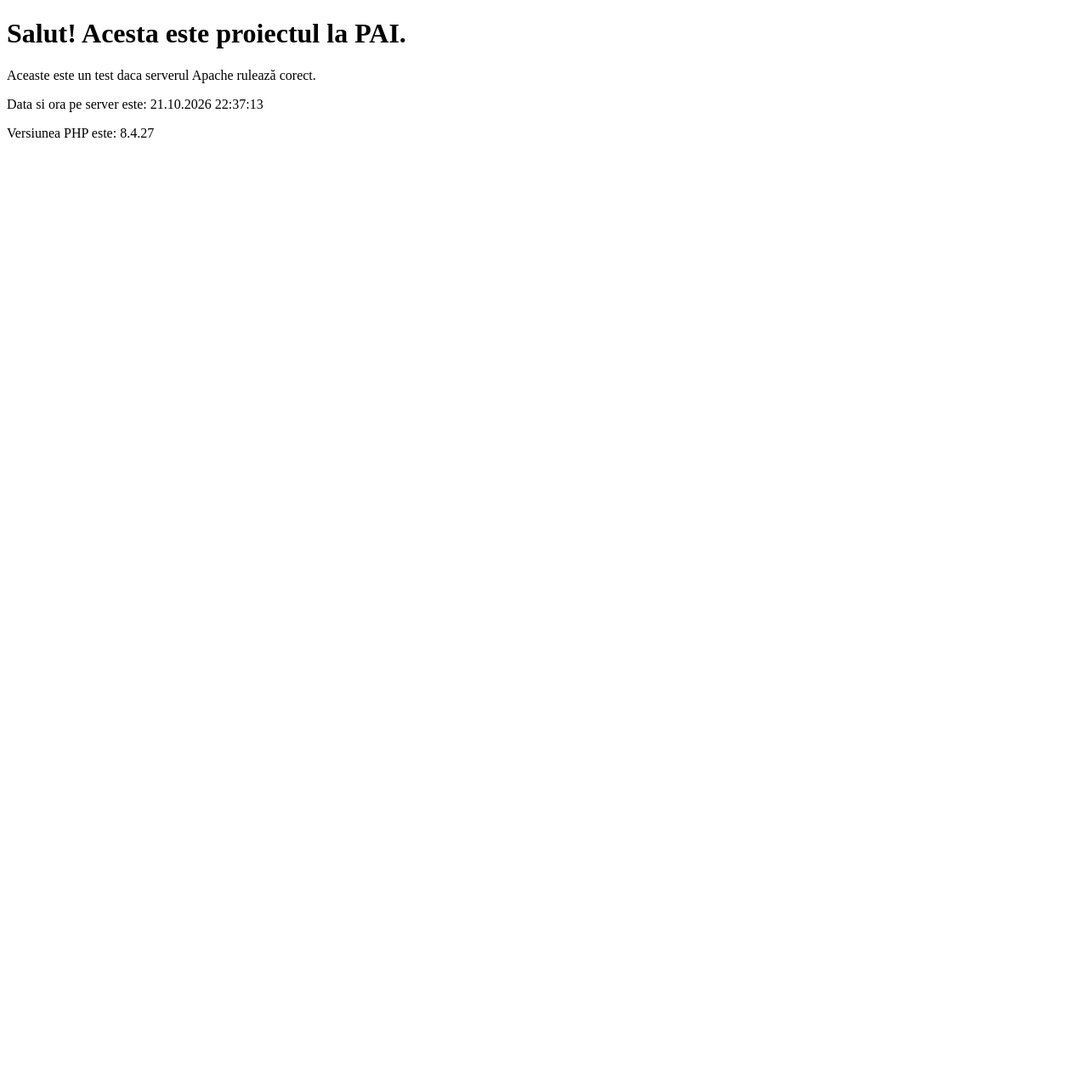
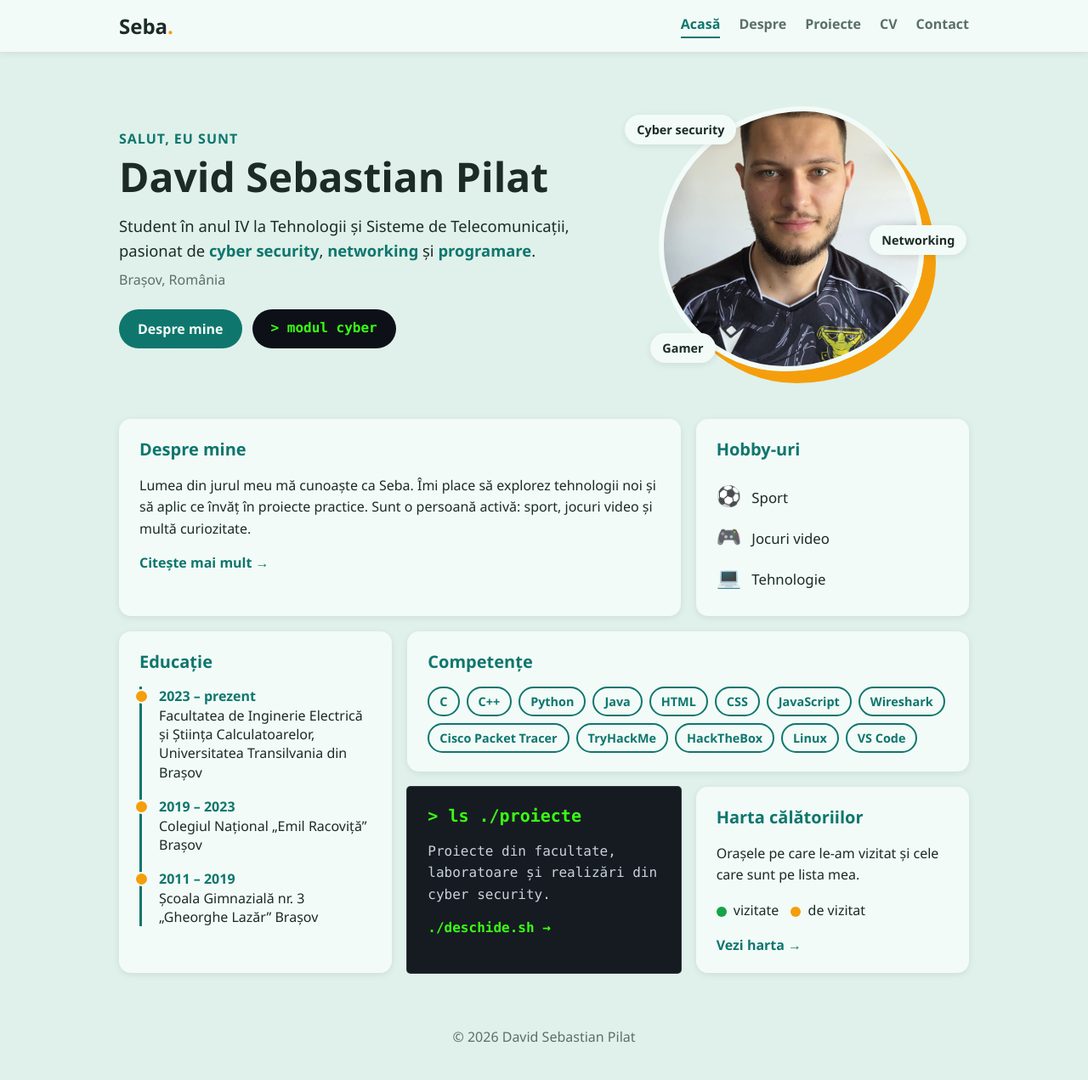
Before and after one commit to seba-dvd/seba-portfolio, a PHP site: page / in a window 1280 px wide. Shown: the whole page at 85% size. Before the commit the page ends 162 px from the top, so only its background shows below. Run offline with PHP 8.4, Linux system fonts and the light colour scheme.

Commit message:
feat(size): creative home page with heor and bento grid

```diff
--- /dev/null
+++ b/www/css/style.css
@@ -0,0 +1,383 @@
+/* ===== Theme 1: personal (default) ===== */
+:root {
+    --fundal: #dff1ea;          /* page background: pale green */
+    --card: #f2fbf7;            /* card background: mint */
+    --text: #1c2b26;
+    --text-slab: #5b6f68;       /* secondary text: grey-green */
+    --accent: #0f766e;          /* main colour: teal */
+    --accent-2: #f59e0b;        /* fun colour: amber */
+    --font: "Segoe UI", Arial, sans-serif;
+    --raza: 14px;               /* corner rounding */
+    --umbra: 0 2px 8px rgba(0, 0, 0, 0.08);
+}
+
+/* ===== Theme 2: cyber (on <body class="tema-cyber"> or on a single card) ===== */
+.tema-cyber {
+    --fundal: #0d1117;
+    --card: #161b22;
+    --text: #c9d1d9;
+    --text-slab: #8b949e;
+    --accent: #39ff14;          /* neon green */
+    --accent-2: #00e5ff;        /* cyan */
+    --font: Consolas, "Courier New", monospace;
+    --raza: 4px;                /* sharper corners */
+    --umbra: 0 0 0 1px #30363d; /* thin outline instead of a shadow */
+}
+
+/* ===== Base ===== */
+body {
+    margin: 0;
+    background: var(--fundal);
+    color: var(--text);
+    font-family: var(--font);
+}
+
+/* ===== Menu: logo on the left, links on the right ===== */
+header {
+    background: var(--card);
+    box-shadow: var(--umbra);
+}
+
+nav {
+    display: flex;
+    justify-content: space-between;   /* logo left, links right */
+    align-items: center;
+    max-width: 1000px;
+    margin: 0 auto;
+    padding: 14px 20px;
+}
+
+.logo {
+    font-size: 1.5em;
+    font-weight: 800;
+    color: var(--text);
+    text-decoration: none;
+}
+
+.logo span {
+    color: var(--accent-2);           /* the coloured dot */
+}
+
+.meniu {
+    display: flex;
+    gap: 22px;
+}
+
+.meniu a {
+    color: var(--text-slab);
+    text-decoration: none;
+    font-weight: 600;
+    padding-bottom: 4px;
+    border-bottom: 2px solid transparent;
+}
+
+.meniu a:hover,
+.meniu a.activ {
+    color: var(--accent);
+    border-bottom-color: var(--accent);   /* underline the current page */
+}
+
+/* ===== Main content ===== */
+main {
+    max-width: 1000px;
+    margin: 0 auto;
+    padding: 24px 20px;
+}
+
+/* ===== Hero: two columns, text + photo ===== */
+.hero {
+    display: grid;
+    grid-template-columns: 1.3fr 1fr;     /* text column is a bit wider */
+    gap: 40px;
+    align-items: center;
+    padding: 40px 0 56px;
+}
+
+.salut {
+    margin: 0;
+    color: var(--accent);
+    font-weight: 700;
+    letter-spacing: 1px;
+    text-transform: uppercase;
+}
+
+.hero h1 {
+    font-size: 3em;
+    line-height: 1.1;
+    margin: 8px 0 16px;
+}
+
+.tagline {
+    font-size: 1.15em;
+    line-height: 1.6;
+    margin: 0 0 8px;
+}
+
+.tagline strong {
+    color: var(--accent);
+}
+
+.locatie {
+    color: var(--text-slab);
+    margin: 0 0 24px;
+}
+
+.butoane {
+    display: flex;
+    gap: 12px;
+    flex-wrap: wrap;                      /* buttons wrap on small screens */
+}
+
+.btn {
+    display: inline-block;
+    padding: 12px 22px;
+    border-radius: 999px;                 /* pill shape */
+    background: var(--accent);
+    color: var(--card);
+    text-decoration: none;
+    font-weight: 700;
+    transition: transform 0.2s;
+}
+
+.btn:hover {
+    transform: translateY(-2px);
+}
+
+/* The "cyber mode" button already looks like the other world */
+.btn-cyber {
+    background: #0d1117;
+    color: #39ff14;
+    font-family: Consolas, "Courier New", monospace;
+}
+
+/* Photo with an organic "blob" shape and floating badges */
+.hero-poza {
+    position: relative;                   /* badges are placed relative to this box */
+    justify-self: center;
+}
+
+.poza {
+    display: block;
+    width: 300px;
+    height: 300px;
+    object-fit: cover;
+    border: 6px solid var(--card);
+    box-shadow: 14px 14px 0 var(--accent-2);
+    border-radius: 60% 40% 55% 45% / 50% 60% 40% 50%;
+    animation: blob 8s ease-in-out infinite;
+}
+
+/* The blob slowly changes shape */
+@keyframes blob {
+    50% {
+        border-radius: 40% 60% 45% 55% / 60% 40% 60% 40%;
+    }
+}
+
+.insigna {
+    position: absolute;
+    background: var(--card);
+    color: var(--text);
+    padding: 8px 14px;
+    border-radius: 999px;
+    font-size: 0.9em;
+    font-weight: 600;
+    box-shadow: var(--umbra);
+    white-space: nowrap;
+}
+
+.insigna-1 { top: 10px;    left: -40px; }
+.insigna-2 { top: 140px;   right: -50px; }
+.insigna-3 { bottom: 10px; left: -10px; }
+
+/* ===== Bento grid ===== */
+.bento {
+    display: grid;
+    grid-template-columns: repeat(3, 1fr);
+    gap: 18px;
+    /* Each name is a card; repeating a name makes that card span several cells */
+    grid-template-areas:
+        "despre    despre     hobby"
+        "educatie  competente competente"
+        "educatie  proiecte   harta";
+}
+
+.despre     { grid-area: despre; }
+.hobby      { grid-area: hobby; }
+.educatie   { grid-area: educatie; }
+.competente { grid-area: competente; }
+.proiecte   { grid-area: proiecte; }
+.harta      { grid-area: harta; }
+
+/* ===== Cards ===== */
+.card {
+    background: var(--card);
+    color: var(--text);
+    font-family: var(--font);
+    border-radius: var(--raza);
+    padding: 22px 24px;
+    box-shadow: var(--umbra);
+    transition: transform 0.2s;
+}
+
+.card:hover {
+    transform: translateY(-4px);          /* lift on hover */
+}
+
+.card h2 {
+    margin-top: 0;
+    color: var(--accent);
+    font-size: 1.25em;
+}
+
+.card p {
+    line-height: 1.6;
+}
+
+.link {
+    color: var(--accent);
+    font-weight: 700;
+    text-decoration: none;
+}
+
+/* Hobbies */
+.lista-hobby {
+    list-style: none;
+    padding: 0;
+    margin: 0;
+}
+
+.lista-hobby li {
+    padding: 8px 0;
+    font-size: 1.05em;
+}
+
+.lista-hobby span {
+    font-size: 1.4em;
+    margin-right: 8px;
+}
+
+/* Education timeline: a vertical line with dots */
+.timeline {
+    list-style: none;
+    margin: 0;
+    padding: 0 0 0 20px;
+    border-left: 3px solid var(--accent);
+}
+
+.timeline li {
+    position: relative;
+    margin-bottom: 18px;
+    line-height: 1.4;
+}
+
+.timeline li::before {
+    content: "";
+    position: absolute;
+    left: -29px;
+    top: 3px;
+    width: 13px;
+    height: 13px;
+    border-radius: 50%;
+    background: var(--accent-2);
+    border: 2px solid var(--card);
+}
+
+.an {
+    display: block;
+    font-weight: 700;
+    color: var(--accent);
+}
+
+/* Skills as tags */
+.taguri {
+    list-style: none;
+    padding: 0;
+    margin: 0;
+    display: flex;
+    flex-wrap: wrap;
+    gap: 8px;
+}
+
+.taguri li {
+    padding: 6px 12px;
+    border-radius: 999px;
+    border: 2px solid var(--accent);
+    color: var(--accent);
+    font-weight: 600;
+    font-size: 0.9em;
+}
+
+/* Map teaser: legend dots */
+.punct {
+    display: inline-block;
+    width: 12px;
+    height: 12px;
+    border-radius: 50%;
+    margin: 0 4px 0 10px;
+    vertical-align: middle;
+}
+
+.punct:first-child { margin-left: 0; }
+.punct.vizitat { background: #16a34a; }   /* green: visited */
+.punct.dorit   { background: #f59e0b; }   /* amber: want to visit */
+
+/* ===== Footer ===== */
+footer {
+    text-align: center;
+    color: var(--text-slab);
+    padding: 24px;
+}
+
+/* ===== Phones and narrow screens ===== */
+@media (max-width: 760px) {
+    nav {
+        flex-direction: column;
+        gap: 10px;
+    }
+
+    .meniu {
+        gap: 14px;
+        flex-wrap: wrap;
+        justify-content: center;
+    }
+
+    .hero {
+        grid-template-columns: 1fr;       /* one column: photo under text */
+        text-align: center;
+        padding-top: 16px;
+    }
+
+    .hero h1 {
+        font-size: 2.2em;
+    }
+
+    .butoane {
+        justify-content: center;
+    }
+
+    .poza {
+        width: 220px;
+        height: 220px;
+    }
+
+    .insigna-1 { left: -20px; }
+    .insigna-2 { right: -20px; top: 100px; }
+
+    .bento {
+        grid-template-columns: 1fr;
+        grid-template-areas:
+            "despre"
+            "hobby"
+            "competente"
+            "educatie"
+            "proiecte"
+            "harta";
+    }
+}
+
+/* Respect users who turned off animations in their system settings */
+@media (prefers-reduced-motion: reduce) {
+    .poza { animation: none; }
+    .card, .btn { transition: none; }
+}
--- a/www/index.php
+++ b/www/index.php
@@ -1,20 +1,131 @@
 <!DOCTYPE html>
 <html lang="ro">
-    <head>
-        <meta charset ="UTF-8">
-        <title>Proiect PAI</title>
-    </head>
-    <body>
-        <h1>Salut! Acesta este proiectul la PAI.</h1>
-        <p>Aceaste este un test daca serverul Apache rulează corect.</p>
+<head>
+    <meta charset="UTF-8">
+    <meta name="viewport" content="width=device-width, initial-scale=1.0">
+    <title>David Sebastian Pilat – Acasă</title>
+    <link rel="stylesheet" href="css/style.css">
+</head>
 
-            <?php
-            // Fusul orar al Romaniei
-            date_default_timezone_set('Europe/Bucharest');
-            // BOra si data curenta pe server
-            echo "<p>Data si ora pe server este: " . date("d.m.Y H:i:s") . "</p>";
-            ?>
+<body>
+    <header>
+        <nav>
+            <a class="logo" href="index.php">Seba<span>.</span></a>
+            <div class="meniu">
+                <a class="activ" href="index.php">Acasă</a>
+                <a href="despre.php">Despre</a>
+                <a href="proiecte.php">Proiecte</a>
+                <a href="cv.php">CV</a>
+                <a href="contact.php">Contact</a>
+            </div>
+        </nav>
+    </header>
 
-        <p>Versiunea PHP este: <?php echo phpversion(); ?></p>
-    </body>
+    <main>
+        <!-- ===== Hero: text on the left, photo on the right ===== -->
+        <section class="hero">
+            <div class="hero-text">
+                <p class="salut">Salut, eu sunt</p>
+                <h1>David Sebastian Pilat</h1>
+                <p class="tagline">
+                    Student în anul IV la Tehnologii și Sisteme de Telecomunicații,
+                    pasionat de <strong>cyber security</strong>, <strong>networking</strong>
+                    și <strong>programare</strong>.
+                </p>
+                <p class="locatie">Brașov, România</p>
+                <div class="butoane">
+                    <a class="btn" href="despre.php">Despre mine</a>
+                    <a class="btn btn-cyber" href="proiecte.php">&gt; modul cyber</a>
+                </div>
+            </div>
+
+            <div class="hero-poza">
+                <img class="poza" src="img/profil.jpeg" alt="Fotografia lui David Sebastian Pilat">
+                <span class="insigna insigna-1">Cyber security</span>
+                <span class="insigna insigna-2">Networking</span>
+                <span class="insigna insigna-3">Gamer</span>
+            </div>
+        </section>
+
+        <!-- ===== Bento grid: cards of different sizes ===== -->
+        <section class="bento">
+            <article class="card despre">
+                <h2>Despre mine</h2>
+                <p>
+                    Lumea din jurul meu mă cunoaște ca Seba. Îmi place să explorez tehnologii noi
+                    și să aplic ce învăț în proiecte practice. Sunt o persoană activă:
+                    sport, jocuri video și multă curiozitate.
+                </p>
+                <a class="link" href="despre.php">Citește mai mult →</a>
+            </article>
+
+            <article class="card hobby">
+                <h2>Hobby-uri</h2>
+                <ul class="lista-hobby">
+                    <li><span>⚽</span> Sport</li>
+                    <li><span>🎮</span> Jocuri video</li>
+                    <li><span>💻</span> Tehnologie</li>
+                </ul>
+            </article>
+
+            <article class="card educatie">
+                <h2>Educație</h2>
+                <ol class="timeline">
+                    <li>
+                        <span class="an">2023 – prezent</span>
+                        Facultatea de Inginerie Electrică și Știința Calculatoarelor, Universitatea Transilvania din Brașov
+                    </li>
+                    <li>
+                        <span class="an">2019 – 2023</span>
+                        Colegiul Național „Emil Racoviță” Brașov
+                    </li>
+                    <li>
+                        <span class="an">2011 – 2019</span>
+                        Școala Gimnazială nr. 3 „Gheorghe Lazăr” Brașov
+                    </li>
+                </ol>
+            </article>
+
+            <article class="card competente">
+                <h2>Competențe</h2>
+                <ul class="taguri">
+                    <li>C</li>
+                    <li>C++</li>
+                    <li>Python</li>
+                    <li>Java</li>
+                    <li>HTML</li>
+                    <li>CSS</li>
+                    <li>JavaScript</li>
+                    <li>Wireshark</li>
+                    <li>Cisco Packet Tracer</li>
+                    <li>TryHackMe</li>
+                    <li>HackTheBox</li>
+                    <li>Linux</li>
+                    <li>VS Code</li>
+                </ul>
+            </article>
+
+            <!-- This card switches to the cyber theme on its own -->
+            <article class="card proiecte tema-cyber">
+                <h2>&gt; ls ./proiecte</h2>
+                <p>Proiecte din facultate, laboratoare și realizări din cyber security.</p>
+                <a class="link" href="proiecte.php">./deschide.sh →</a>
+            </article>
+
+            <article class="card harta">
+                <h2>Harta călătoriilor</h2>
+                <p>Orașele pe care le-am vizitat și cele care sunt pe lista mea.</p>
+                <p class="legenda">
+                    <span class="punct vizitat"></span> vizitate
+                    <span class="punct dorit"></span> de vizitat
+                </p>
+                <a class="link" href="login.php">Vezi harta →</a>
+            </article>
+        </section>
+    </main>
+
+    <footer>
+        <p>&copy; 2026 David Sebastian Pilat</p>
+    </footer>
+</body>
 </html>
```
Also changed, not shown: www/img/profil.jpeg (added).
